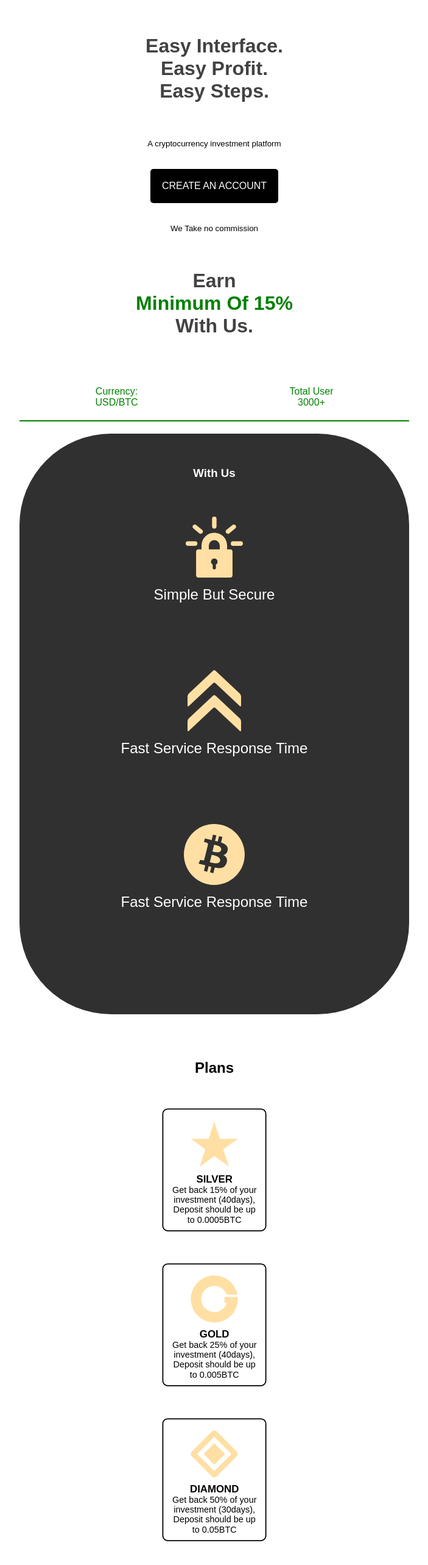
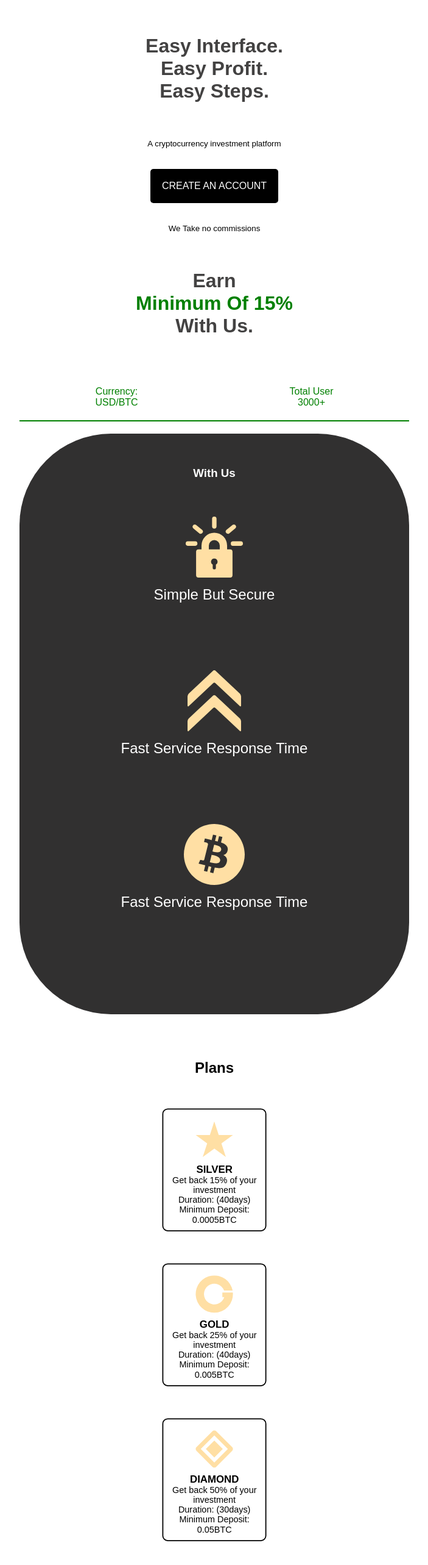
Before and after one commit to Dxtobi/flip, a React (Create React App) app in the folder client/: page / in a window 1280 px wide. Shown: the part 58-2624 px from the top of the page at 61% size, without its empty margins (288-991 px from the left). Built offline with nearby package versions, Linux system fonts and the light colour scheme.

Commit message:
fixed errore

```diff
--- a/client/src/components/shared/Homedoc.js
+++ b/client/src/components/shared/Homedoc.js
@@ -22,7 +22,7 @@ class Homedoc extends React.Component {
                         <small>A cryptocurrency investment platform</small>
                         <div className='login-div'>
                             <Link to="/REGISTER" className="create-account-btn">CREATE AN ACCOUNT</Link>
-                            <small className='litle-info'>We Take no commission</small>
+                            <small className='litle-info'>We Take no commissions</small>
                         </div>
                         <h2 className="headers-h2">Earn <div className='green-text'>Minimum Of 15%</div> With Us.</h2>
 
@@ -70,20 +70,20 @@ class Homedoc extends React.Component {
                             <div className='dle-box-pl'>
                                 <SiReverbnation className='bx-icon'/>
                                 <h3>SILVER</h3>
-                                <div>Get back 15% of your investment (40days), Deposit should be up to 0.0005BTC</div>
+                                <div>Get back 15% of your investment <br/> Duration: (40days) <br/> Minimum Deposit: 0.0005BTC</div>
                             </div>
 
                             <div className='dle-box-pl'>
                                 <SiGoldenline className='bx-icon'/>
                                 <h3>GOLD</h3>
-                                <div>Get back 25% of your investment (40days), Deposit should be up to 0.005BTC</div>
+                                <div>Get back 25% of your investment <br/> Duration: (40days) <br/> Minimum Deposit: 0.005BTC</div>
 
 
                             </div>
                             <div className='dle-box-pl'>
                                 <SiGooglenearby className='bx-icon'/>
                                 <h3>DIAMOND</h3>
-                                <div>Get back 50% of your investment (30days), Deposit should be up to 0.05BTC</div>
+                                <div>Get back 50% of your investment <br/> Duration: (30days) <br/> Minimum Deposit: 0.05BTC</div>
 
                             </div>
                     </div>
```
